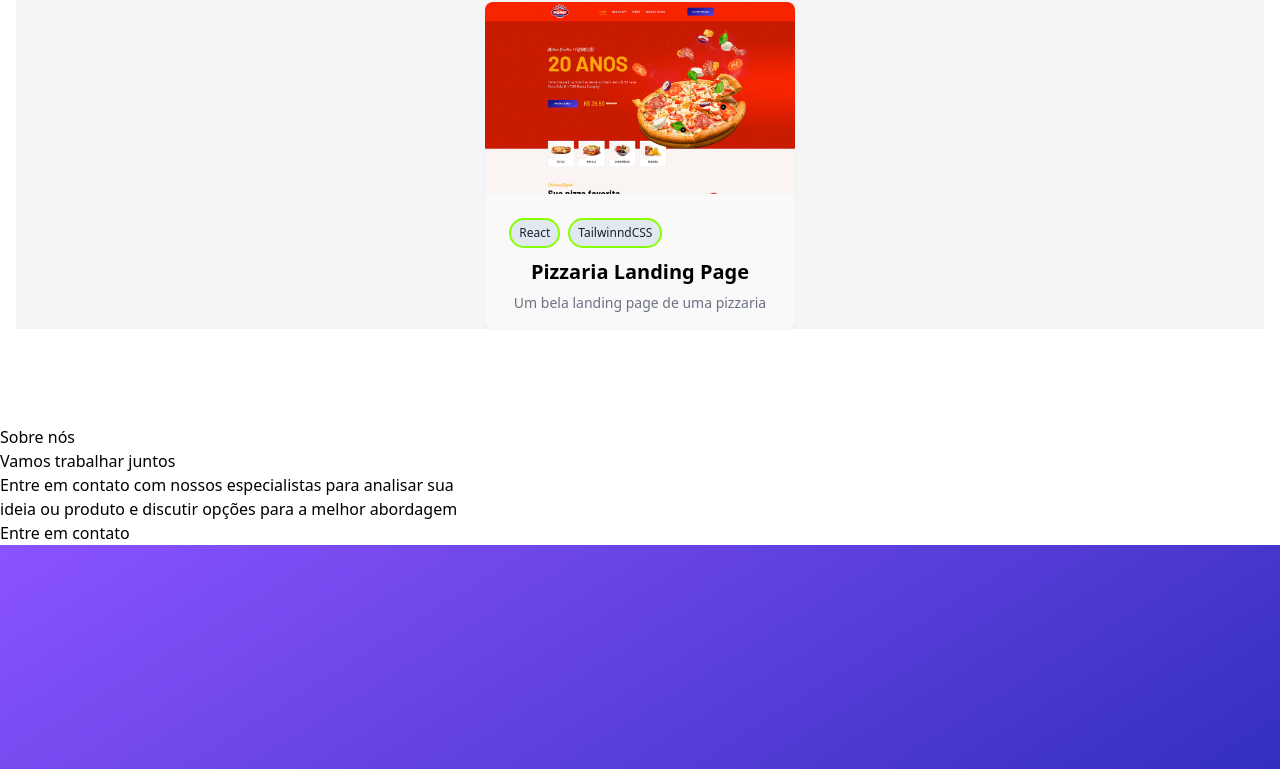
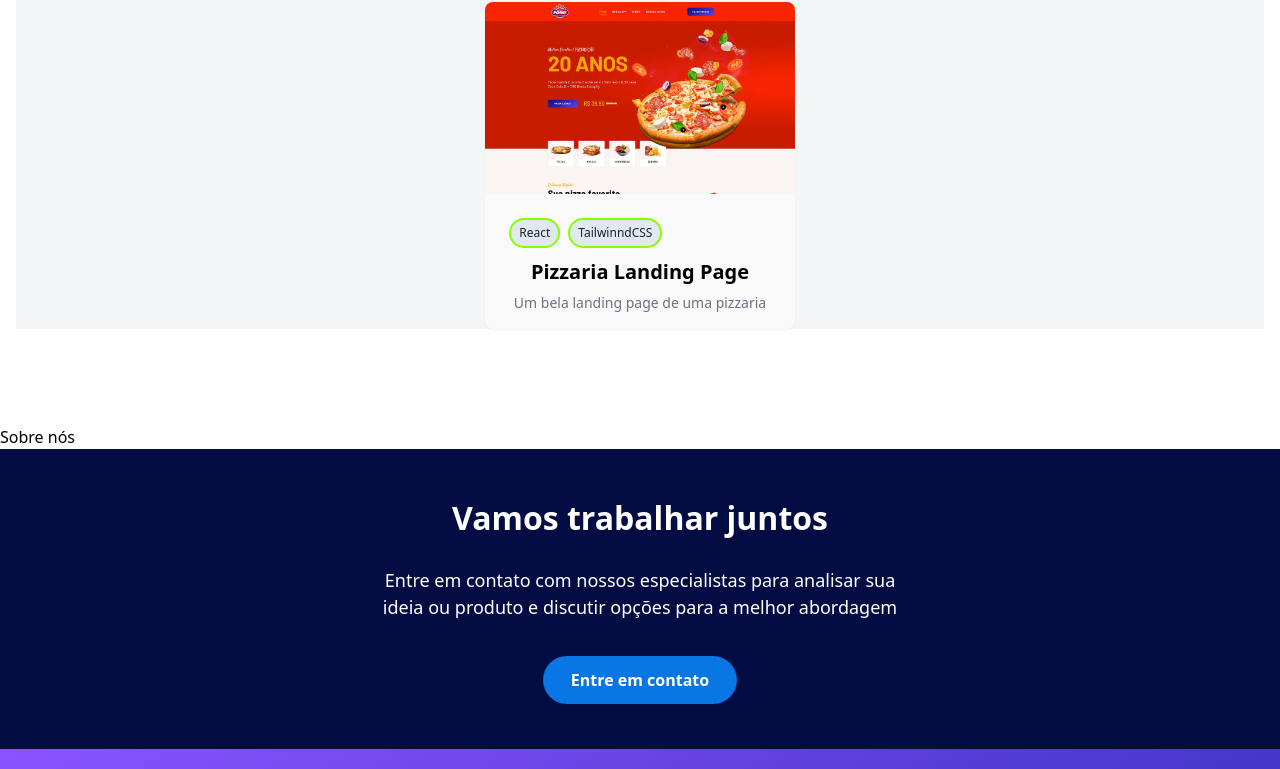
Before and after one commit to inovaSociety/inova---Projeto-3, a React (Vite) app in the folder inova/: page / in a window 1280 px wide. Shown: the part 1991-2760 px from the top of the page. Built offline with nearby package versions, Linux system fonts and the light colour scheme.

Commit message:
Estlizando a pagina about

```diff
--- a/inova/src/components/about/About.jsx
+++ b/inova/src/components/about/About.jsx
@@ -7,7 +7,7 @@ const About = () => {
   return (
     <div>
         <h1>Sobre nós</h1>
-        <div>
+        <div className='faixa-prom'>
           <h1> Vamos trabalhar juntos </h1>
           <h4> Entre em contato com nossos especialistas para analisar sua <br />
             ideia ou produto e discutir opções para a melhor abordagem</h4>
--- a/inova/src/components/about/Style.css
+++ b/inova/src/components/about/Style.css
@@ -98,6 +98,57 @@
 }
 
 
+
+.faixa-prom{
+    background-color: #040D43;
+    color: #fff;
+    display: flex;
+    flex-direction: column;
+    align-items: center;
+    justify-content: center;
+    text-align: center;
+    padding: 40px 20px;
+    gap: 25px;
+
+    height: 300px;
+
+}
+
+.faixa-prom h1{
+    font-size: 32px;
+    font-weight: bold;
+    margin: 0;
+}
+
+
+.faixa-prom h4 {
+  font-size: 18px;
+  font-weight: 400;
+  margin: 0;
+  max-width: 800px;
+}
+
+
+
+.b-teste {
+    margin-top: 10px;
+    text-decoration: none;
+    color: #fff;
+    background-color: rgb(8, 119, 229);
+    padding: 12px 28px;
+    border-radius: 25px;
+    font-weight: 600;
+    transition: background-color 0.3s ease;
+}
+
+
+.b-teste:hover{
+    background-color: #0056b3;
+}
+
+
+
+
 @media screen and (max-width: 900px){
     .wrapper .carousel{
         grid-auto-columns: calc((100% / 2) - 9px);
```
